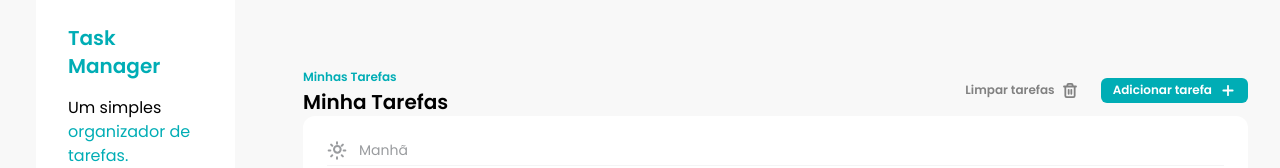
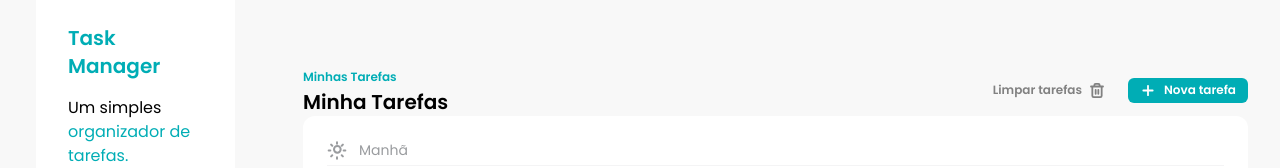
Before and after one commit to Edson-Emanoel/fsc-task-manager, a React (Vite) app: page / in a window 1280 px wide. Shown: the top 168 px of the page. Built offline with nearby package versions, Linux system fonts and the light colour scheme.

Commit message:
feat: adicionei a variante 'secondary' e as variantes de tamanho ao Button

```diff
--- a/src/components/AddTaskDialog.jsx
+++ b/src/components/AddTaskDialog.jsx
@@ -1,6 +1,9 @@
 import { createPortal } from "react-dom"
 
-const AddTaskDialog = ({ isOpen }) => {
+import Button from "./Button"
+import Input from "./Input"
+
+const AddTaskDialog = ({ isOpen, handleClose }) => {
   if (!isOpen) return null
 
   return createPortal(
@@ -8,9 +11,36 @@
       {/* Dialog */}
       <div className="rounded-xl bg-white p-5 text-center shadow">
         <h2 className="text-xl font-semibold text-[#35383E]">Nova Tarefa</h2>
-        <p className="mt-1 text-sm text-[#9A9C9F]">
+        <p className="mb-4 mt-1 text-sm text-[#9A9C9F]">
           Insira as informações abaixo
         </p>
+
+        <div className="flex w-[336px] flex-col space-y-4">
+          <Input
+            id="title"
+            label="Título"
+            placeholder="Insira o título da tarefa"
+          />
+          <Input id="time" label="Horário" placeholder="Horário" />
+          <Input
+            id="description"
+            label="Descrição da Tarefa"
+            placeholder="Descreva a tarefa"
+          />
+          <div className="flex gap-3">
+            <Button
+              size="large"
+              className="w-full"
+              variant="secondary"
+              onClick={handleClose}
+            >
+              Cancelar
+            </Button>
+            <Button size="large" className="w-full">
+              Salvar
+            </Button>
+          </div>
+        </div>
       </div>
     </div>,
     document.body
--- a/src/components/Button.jsx
+++ b/src/components/Button.jsx
@@ -1,4 +1,10 @@
-const Button = ({ children, variant = "primary", ...rest }) => {
+const Button = ({
+  children,
+  variant = "primary",
+  size = "small",
+  className,
+  ...rest
+}) => {
   const getVariantClasses = () => {
     if (variant === "primary") {
       return "bg-[#00ADB5] text-white"
@@ -7,11 +13,25 @@
     if (variant === "ghost") {
       return "bg-transparent text-[#818181]"
     }
+
+    if (variant === "secondary") {
+      return "bg-[#EEE] text-[#35383E]"
+    }
+  }
+
+  const getSizeClasses = () => {
+    if (size === "small") {
+      return "py-1 text-xs"
+    }
+
+    if (size === "large") {
+      return "py-2 text-sm"
+    }
   }
 
   return (
     <button
-      className={`flex items-center gap-2 rounded-md px-3 py-1 text-xs font-semibold transition hover:opacity-75 ${getVariantClasses()}`}
+      className={`flex items-center justify-center gap-2 rounded-md px-3 py-1 text-xs font-semibold transition hover:opacity-75 ${getVariantClasses()} ${getSizeClasses()} ${className}`}
       {...rest}
     >
       {children}
--- /dev/null
+++ b/src/components/Input.jsx
@@ -0,0 +1,15 @@
+const Input = ({ label, ...rest }) => {
+  return (
+    <div className="flex flex-col space-y-1 text-left">
+      <label className="text-sm font-semibold text-[#35383E]" htmlFor={rest.id}>
+        {label}
+      </label>
+      <input
+        className="rounded-lg border border-solid border-[#ECECEC] px-4 py-3 outline-[#00ADB5] placeholder:text-sm placeholder:text-[#9A9C9F]"
+        {...rest}
+      />
+    </div>
+  )
+}
+
+export default Input
--- a/src/components/Tasks.jsx
+++ b/src/components/Tasks.jsx
@@ -71,11 +71,14 @@
           </Button>
 
           <Button onClick={() => setAddTaskDialogIsOpen(true)}>
-            Adicionar tarefa
             <AddIcon />
+            Nova tarefa
           </Button>
 
-          <AddTaskDialog isOpen={addTaskDialogIsOpen} />
+          <AddTaskDialog
+            isOpen={addTaskDialogIsOpen}
+            handleClose={() => setAddTaskDialogIsOpen(false)}
+          />
         </div>
       </div>
 
```
Also changed, not shown: 1 other file (tests, documents, lock files or other folders).
